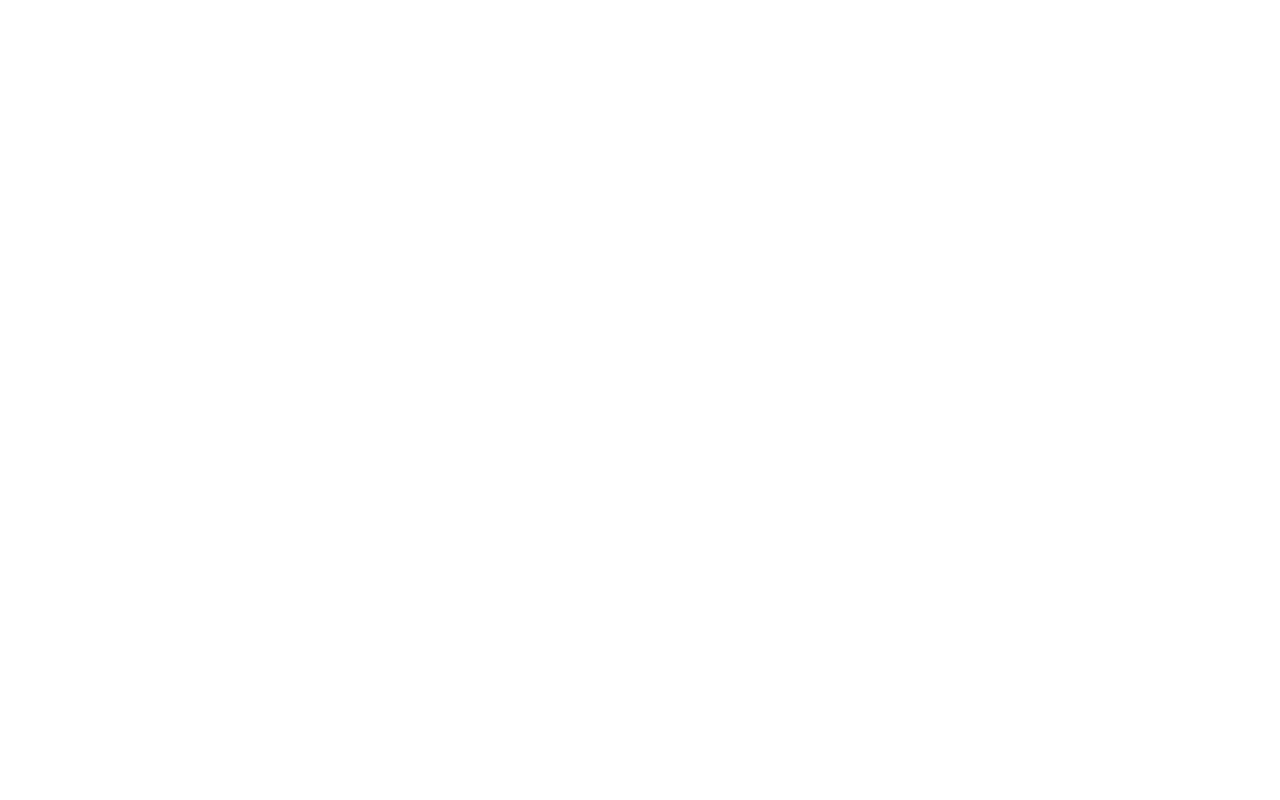
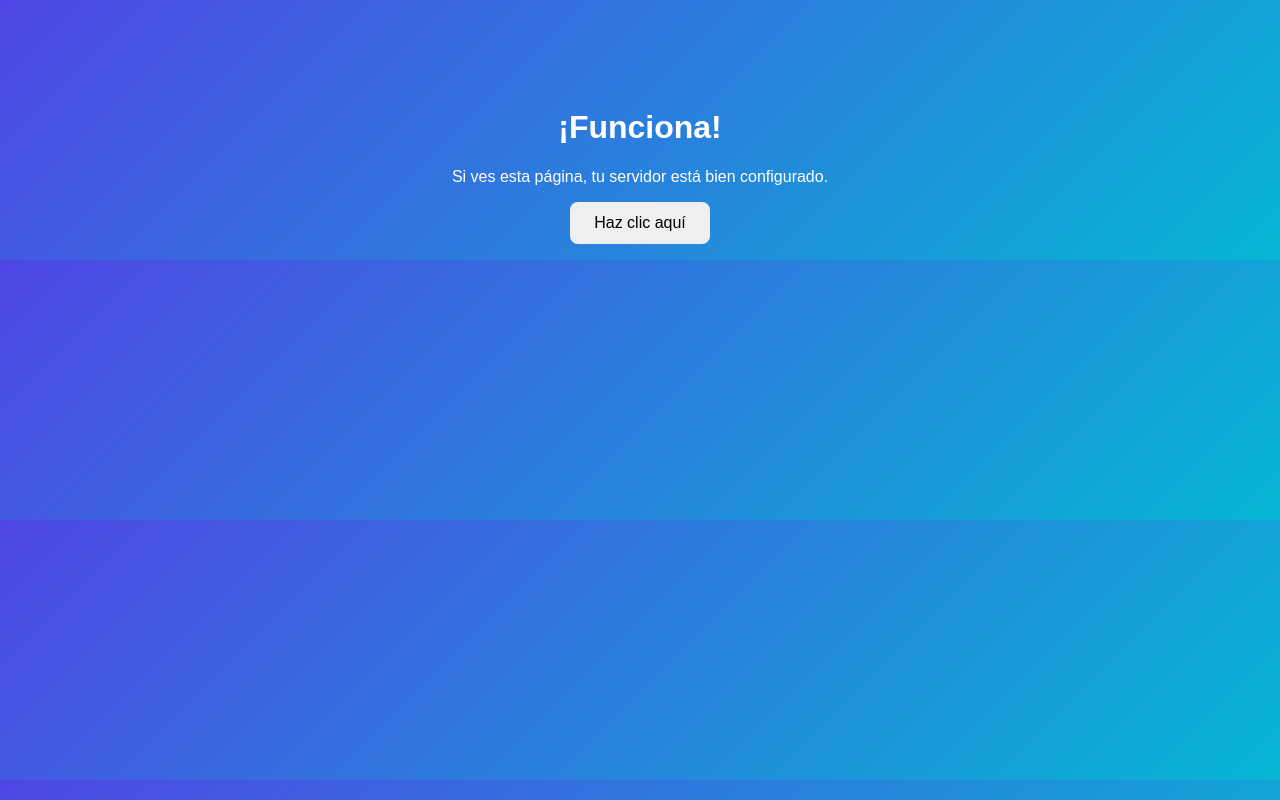
Before and after one commit to RodrigoSeraquive/ing_web1, a plain HTML site: page Examen/index.html in a window 1280 px wide. Drawn offline with Linux system fonts and the light colour scheme.

Commit message:
actualizar

```diff
--- a/Examen/index.html
+++ b/Examen/index.html
@@ -1,11 +1,36 @@
 <!DOCTYPE html>
-<html lang="en">
+<html lang="es">
 <head>
     <meta charset="UTF-8">
     <meta name="viewport" content="width=device-width, initial-scale=1.0">
-    <title>Document</title>
+    <title>Prueba</title>
+    <style>
+        body {
+            font-family: Arial, sans-serif;
+            background: linear-gradient(135deg, #4f46e5, #06b6d4);
+            color: white;
+            text-align: center;
+            padding-top: 80px;
+        }
+        button {
+            padding: 12px 24px;
+            font-size: 16px;
+            border: none;
+            border-radius: 8px;
+            cursor: pointer;
+        }
+    </style>
 </head>
 <body>
+    <h1>¡Funciona!</h1>
+    <p>Si ves esta página, tu servidor está bien configurado.</p>
+    <button id="btn">Haz clic aquí</button>
+    <p id="mensaje"></p>
 
+    <script>
+        document.getElementById("btn").addEventListener("click", function () {
+            document.getElementById("mensaje").textContent = "El JavaScript también funciona 🎉";
+        });
+    </script>
 </body>
 </html>
```
